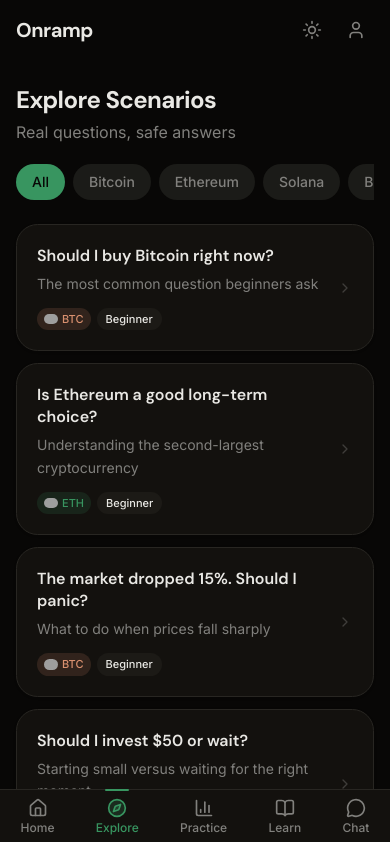
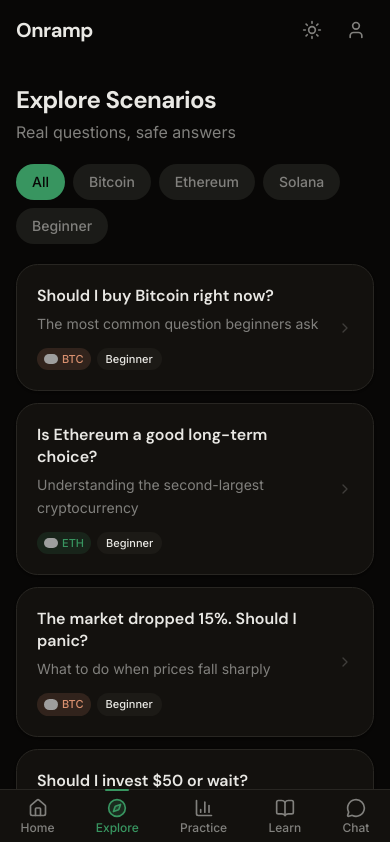
Before and after one commit to ArmandoMeetkai/onramp, a Next.js app: page /explore in a window 390 px wide. Shown: the top 842 px of the page. Built offline with nearby package versions, Linux system fonts and the light colour scheme; grey boxes are pictures that could not be loaded.

Commit message:
fix: wrap filter buttons instead of horizontal scroll on small screens
Co-Authored-By: Claude Opus 4.6 (1M context) <noreply@anthropic.com>

```diff
--- a/app/explore/page.tsx
+++ b/app/explore/page.tsx
@@ -35,13 +35,13 @@ export default function ExplorePage() {
         </h1>
         <p className="mt-1 text-muted-foreground">Real questions, safe answers</p>
 
-        <div className="mt-5 flex gap-2 overflow-x-auto pb-1 scrollbar-none">
+        <div className="mt-5 flex flex-wrap gap-2">
           {filters.map((filter) => (
             <button
               key={filter.value}
               onClick={() => setActiveFilter(filter.value)}
               className={cn(
-                "shrink-0 rounded-full px-4 py-2 text-sm font-medium transition-colors",
+                "rounded-full px-4 py-2 text-sm font-medium transition-colors",
                 activeFilter === filter.value
                   ? "bg-primary text-primary-foreground"
                   : "bg-muted text-muted-foreground hover:text-foreground"
--- a/app/replay/page.tsx
+++ b/app/replay/page.tsx
@@ -36,13 +36,13 @@ export default function ReplayHubPage() {
           Relive real crypto events. Make the call. See what happened.
         </p>
 
-        <div className="mt-5 flex gap-2 overflow-x-auto pb-1 scrollbar-none">
+        <div className="mt-5 flex flex-wrap gap-2">
           {filters.map((filter) => (
             <button
               key={filter.value}
               onClick={() => setActiveFilter(filter.value)}
               className={cn(
-                "shrink-0 rounded-full px-4 py-2 text-sm font-medium transition-colors",
+                "rounded-full px-4 py-2 text-sm font-medium transition-colors",
                 activeFilter === filter.value
                   ? "bg-primary text-primary-foreground"
                   : "bg-muted text-muted-foreground hover:text-foreground"
```
